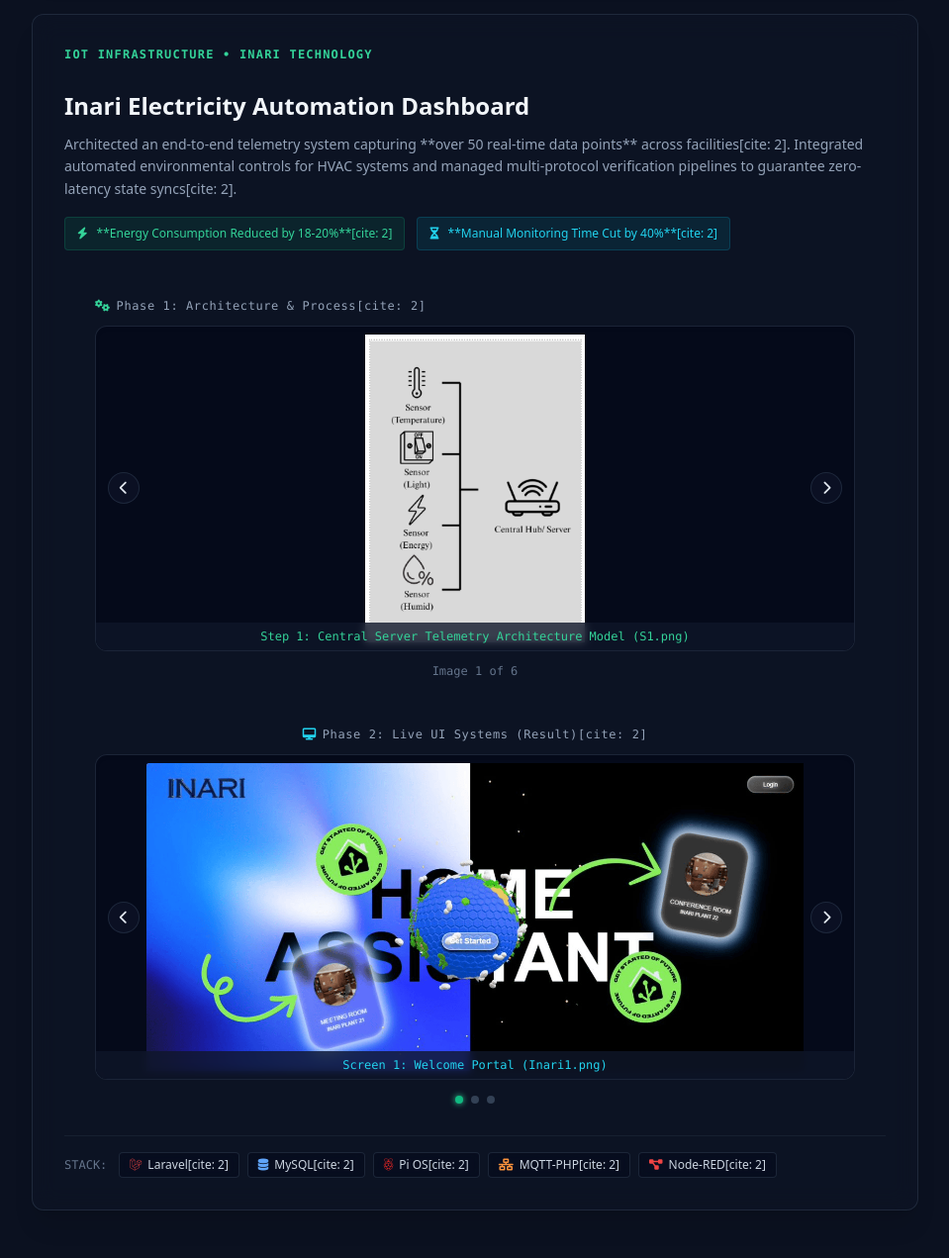
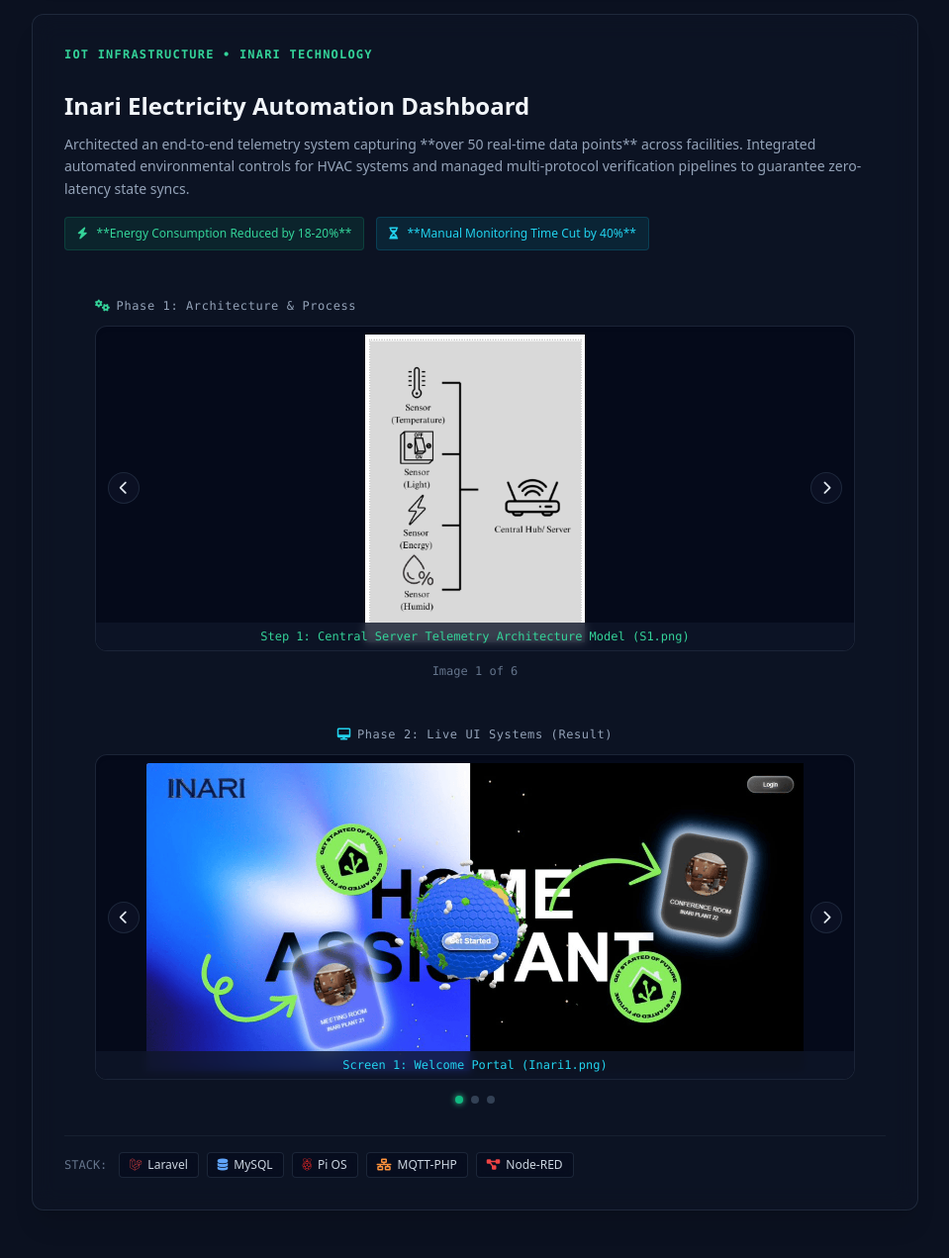
Before and after one commit to Tuckerspoole/My-Portfolio, a plain HTML site: page index.html in a window 1280 px wide. Shown: the part 5031-6302 px from the top of the page at 99% size, without its empty margins (160-1119 px from the left). Drawn offline with nearby package versions, Linux system fonts and the light colour scheme.

Commit message:
Add files via upload

```diff
--- a/index.html
+++ b/index.html
@@ -55,12 +55,10 @@
 </head>
 <body class="bg-[#0b1120] text-slate-200 font-sans scroll-smooth relative min-h-screen overflow-x-hidden">
 
-    <!-- Dynamic Ambient Background Glass Blobs -->
     <div class="absolute top-[-10%] left-[-20%] w-[600px] h-[600px] rounded-full bg-emerald-500/10 blur-[120px] pointer-events-none animate-blob-1"></div>
     <div class="absolute top-[30%] right-[-20%] w-[500px] h-[500px] rounded-full bg-cyan-500/10 blur-[100px] pointer-events-none animate-blob-2"></div>
     <div class="absolute bottom-[10%] left-[-10%] w-[500px] h-[500px] rounded-full bg-emerald-500/5 blur-[120px] pointer-events-none animate-blob-1"></div>
 
-    <!-- NAVIGATION -->
     <nav class="sticky top-0 z-50 bg-[#0f172a]/40 backdrop-blur-xl border-b border-slate-700/40 py-4 px-6 md:px-12 flex justify-between items-center transition-all duration-300">
         <a href="#" class="text-xl font-bold tracking-wider text-emerald-400 drop-shadow-[0_0_8px_rgba(52,211,153,0.3)] hover:scale-105 transition-transform">ADIB.DEV</a>
         <div class="hidden md:flex space-x-8 text-sm font-medium">
@@ -74,9 +72,7 @@
         <a href="mailto:Adibaimanonly@gmail.com" class="bg-emerald-500/10 backdrop-blur-md border border-emerald-400/40 text-emerald-400 px-4 py-2 rounded text-sm hover:bg-emerald-400 hover:text-slate-950 hover:scale-105 font-bold transition-all duration-300 shadow-[0_0_15px_rgba(52,211,153,0.1)]">Get In Touch</a>
     </nav>
 
-    <!-- HERO SECTION -->
     <section id="about" class="reveal min-h-[85vh] flex flex-col md:flex-row items-center justify-between px-6 md:px-24 lg:px-48 max-w-7xl mx-auto py-16 md:py-24 gap-12 relative z-10">
-        <!-- Left Column: Text Content -->
         <div class="flex-1 order-2 md:order-1">
             <p class="text-emerald-400 font-mono mb-3 tracking-wider">Hi, my name is</p>
             <h1 class="text-4xl md:text-5xl lg:text-6xl font-extrabold text-slate-100 tracking-tight mb-4 drop-shadow-md">
@@ -98,7 +94,6 @@
             </div>
         </div>
 
-        <!-- Right Column: Profile Picture Frame -->
         <div class="flex-1 order-1 md:order-2 flex justify-center items-center">
             <div class="relative group max-w-[280px] md:max-w-[320px]">
                 <div class="absolute -inset-1 bg-gradient-to-r bg-emerald-500 to-cyan-500 rounded-2xl blur opacity-20 group-hover:opacity-40 transition duration-500"></div>
@@ -115,7 +110,6 @@
 
     <hr class="border-slate-800 max-w-7xl mx-auto opacity-40">
 
-    <!-- EDUCATIONS SECTION -->
     <section id="education" class="reveal py-20 px-6 md:px-24 lg:px-48 max-w-4xl mx-auto relative z-10">
         <h2 class="text-3xl font-bold mb-12 flex items-center text-slate-100">
             <span class="text-emerald-400 font-mono text-xl mr-2">01.</span> Education
@@ -162,7 +156,6 @@
 
     <hr class="border-slate-800 max-w-7xl mx-auto opacity-40">
 
-    <!-- SKILLS SECTION -->
     <section id="skills" class="reveal py-20 px-6 md:px-24 lg:px-48 max-w-7xl mx-auto relative z-10">
         <h2 class="text-3xl font-bold mb-12 flex items-center text-slate-100">
             <span class="text-emerald-400 font-mono text-xl mr-2">02.</span> Technical Toolkit
@@ -254,7 +247,6 @@
 
     <hr class="border-slate-800 max-w-7xl mx-auto opacity-40">
 
-    <!-- EXPERIENCE SECTION -->
     <section id="experience" class="reveal py-20 px-6 md:px-24 lg:px-48 max-w-4xl mx-auto relative z-10">
         <h2 class="text-3xl font-bold mb-12 flex items-center text-slate-100">
             <span class="text-emerald-400 font-mono text-xl mr-2">03.</span> Where I've Worked
@@ -300,7 +292,6 @@
 
     <hr class="border-slate-800 max-w-7xl mx-auto opacity-40">
 
-    <!-- PROJECTS SECTION -->
     <section id="projects" class="reveal py-20 px-6 md:px-24 lg:px-48 max-w-7xl mx-auto relative z-10">
         <h2 class="text-3xl font-bold mb-12 flex items-center text-slate-100">
             <span class="text-emerald-400 font-mono text-xl mr-2">04.</span> Featured Accomplishments
@@ -308,7 +299,6 @@
 
         <div class="space-y-12">
 
-            <!-- Project 1: Enterprise Medical System (S-Core IT Solutions) -->
             <div class="bg-slate-900/40 backdrop-blur-md p-8 rounded-xl border border-slate-700/50 flex flex-col justify-between hover:border-emerald-500/40 transition-all duration-300 shadow-xl">
                 <div class="flex flex-col space-y-8">
                     <div>
@@ -318,14 +308,13 @@
                         </div>
                         <h3 class="text-2xl font-bold text-slate-100 mb-3">CAST Clinic Management Platform</h3>
                         <p class="text-slate-400 text-sm mb-6 leading-relaxed">
-                            Contributed to the development and optimization of a massive Java-based clinical management system used by 1,918 enterprise customers across 2,774 clinic and hospital branches[cite: 1]. Developed secure backend modules, integrated RESTful APIs, designed custom JasperReports, and automated background jobs.
+                            Contributed to the development and optimization of a massive Java-based clinical management system used by 1,918 enterprise customers across 2,774 clinic and hospital branches. Developed secure backend modules, integrated RESTful APIs, designed custom JasperReports, and automated background jobs.
                         </p>
                         <div class="bg-emerald-500/10 border border-emerald-500/20 text-emerald-400 text-xs px-3 py-2 rounded inline-block font-medium">
                             <i class="fas fa-bolt mr-2"></i>Slashed legacy system bugs by 35% during codebase migration.
                         </div>
                     </div>
 
-                    <!-- Phase 1: Team Recognition Slider -->
                     <div class="flex flex-col space-y-3 w-full max-w-3xl mx-auto">
                         <span class="text-xs font-mono text-slate-400 tracking-wider flex items-center gap-1.5"><i class="fas fa-trophy text-emerald-400"></i> Phase 1: Team Recognition</span>
                         <div class="relative bg-slate-950/60 rounded-xl border border-slate-700/50 overflow-hidden shadow-inner aspect-[21/9] flex items-center justify-center group">
@@ -343,7 +332,6 @@
                         <div class="text-xs font-mono text-slate-500 text-center" id="cast-process-counter">Image 1 of 3</div>
                     </div>
 
-                    <!-- Phase 2: Laptop Video Frame Showcase -->
                     <div class="flex flex-col space-y-3 w-full max-w-2xl mx-auto pt-4">
                         <span class="text-xs font-mono text-slate-400 tracking-wider text-center block"><i class="fas fa-laptop text-cyan-400"></i> Phase 2: Live Platform Demo Walkthrough</span>
                         <div class="w-full">
@@ -360,7 +348,6 @@
                     </div>
                 </div>
 
-                <!-- Technical Footer Badge Line -->
                 <div class="flex flex-wrap items-center gap-2 pt-6 mt-8 border-t border-slate-800/60">
                     <span class="text-xs font-mono text-slate-500 mr-2">STACK:</span>
                     <span class="flex items-center gap-1.5 bg-slate-950/40 backdrop-blur-sm text-slate-300 text-xs px-2.5 py-1 rounded border border-slate-700/50"><i class="fab fa-java text-orange-500"></i> Java</span>
@@ -369,7 +356,6 @@
                 </div>
             </div>
 
-            <!-- Project 2: Home Assistant Dashboard -->
             <div class="bg-slate-900/40 backdrop-blur-md p-8 rounded-xl border border-slate-700/50 flex flex-col justify-between hover:border-emerald-500/40 transition-all duration-300 shadow-xl">
                 <div class="flex flex-col space-y-8">
                     <div>
@@ -379,21 +365,20 @@
                         </div>
                         <h3 class="text-2xl font-bold text-slate-100 mb-3">Inari Electricity Automation Dashboard</h3>
                         <p class="text-slate-400 text-sm mb-4 leading-relaxed">
-                            Architected an end-to-end telemetry system capturing **over 50 real-time data points** across facilities[cite: 2]. Integrated automated environmental controls for HVAC systems and managed multi-protocol verification pipelines to guarantee zero-latency state syncs[cite: 2].
+                            Architected an end-to-end telemetry system capturing **over 50 real-time data points** across facilities. Integrated automated environmental controls for HVAC systems and managed multi-protocol verification pipelines to guarantee zero-latency state syncs.
                         </p>
                         <div class="flex flex-wrap gap-3 mb-4">
                             <div class="bg-emerald-500/10 border border-emerald-500/20 text-emerald-400 text-xs px-3 py-2 rounded font-medium">
-                                <i class="fas fa-bolt mr-1.5"></i> **Energy Consumption Reduced by 18-20%**[cite: 2]
+                                <i class="fas fa-bolt mr-1.5"></i> **Energy Consumption Reduced by 18-20%**
                             </div>
                             <div class="bg-cyan-500/10 border border-cyan-500/20 text-cyan-400 text-xs px-3 py-2 rounded font-medium">
-                                <i class="fas fa-hourglass-half mr-1.5"></i> **Manual Monitoring Time Cut by 40%**[cite: 2]
+                                <i class="fas fa-hourglass-half mr-1.5"></i> **Manual Monitoring Time Cut by 40%**
                             </div>
                         </div>
                     </div>
 
-                    <!-- Phase 1: Architecture & Process Slider -->
                     <div class="flex flex-col space-y-3 w-full max-w-3xl mx-auto">
-                        <span class="text-xs font-mono text-slate-400 tracking-wider flex items-center gap-1.5"><i class="fas fa-cogs text-emerald-400"></i> Phase 1: Architecture & Process[cite: 2]</span>
+                        <span class="text-xs font-mono text-slate-400 tracking-wider flex items-center gap-1.5"><i class="fas fa-cogs text-emerald-400"></i> Phase 1: Architecture & Process</span>
                         <div class="relative bg-slate-950/60 rounded-xl border border-slate-700/50 overflow-hidden shadow-inner aspect-[21/9] flex items-center justify-center group">
                             <img id="inari-process-img" src="S1.png" alt="Inari Process Flow" class="w-full h-full object-contain p-2 transition-all duration-300">
                             <div class="absolute bottom-0 inset-x-0 bg-slate-900/80 backdrop-blur-sm text-center py-1.5 text-xs font-mono text-emerald-400 px-2 truncate" id="inari-process-title">
@@ -409,9 +394,8 @@
                         <div class="text-xs font-mono text-slate-500 text-center" id="process-counter">Image 1 of 6</div>
                     </div>
 
-                    <!-- Phase 2: Live UI Systems Slider -->
                     <div class="flex flex-col space-y-3 w-full max-w-3xl mx-auto pt-4">
-                        <span class="text-xs font-mono text-slate-400 tracking-wider flex items-center gap-1.5 justify-center"><i class="fas fa-desktop text-cyan-400"></i> Phase 2: Live UI Systems (Result)[cite: 2]</span>
+                        <span class="text-xs font-mono text-slate-400 tracking-wider flex items-center gap-1.5 justify-center"><i class="fas fa-desktop text-cyan-400"></i> Phase 2: Live UI Systems (Result)</span>
                         <div class="relative bg-slate-950/60 rounded-xl border border-slate-700/50 overflow-hidden shadow-inner aspect-[21/9] flex items-center justify-center group">
                             <img id="inari-slider-img" src="Inari1.png" alt="Inari UI Screen" class="w-full h-full object-contain p-2 transition-all duration-300">
                             <div class="absolute bottom-0 inset-x-0 bg-slate-900/80 backdrop-blur-sm text-center py-1.5 text-xs font-mono text-cyan-400 px-2 truncate" id="inari-img-title">
@@ -432,18 +416,16 @@
                     </div>
                 </div>
 
-                <!-- Tech Badges -->
                 <div class="flex flex-wrap items-center gap-2 pt-4 mt-8 border-t border-slate-800/60">
                     <span class="text-xs font-mono text-slate-500 mr-1">STACK:</span>
-                    <span class="flex items-center gap-1.5 bg-slate-950/40 backdrop-blur-sm text-slate-300 text-xs px-2.5 py-1 rounded border border-slate-700/50"><i class="fab fa-laravel text-red-500"></i> Laravel[cite: 2]</span>
-                    <span class="flex items-center gap-1.5 bg-slate-950/40 backdrop-blur-sm text-slate-300 text-xs px-2.5 py-1 rounded border border-slate-700/50"><i class="fas fa-database text-blue-400"></i> MySQL[cite: 2]</span>
-                    <span class="flex items-center gap-1.5 bg-slate-950/40 backdrop-blur-sm text-slate-300 text-xs px-2.5 py-1 rounded border border-slate-700/50"><i class="fab fa-raspberry-pi text-red-600"></i> Pi OS[cite: 2]</span>
-                    <span class="flex items-center gap-1.5 bg-slate-950/40 backdrop-blur-sm text-slate-300 text-xs px-2.5 py-1 rounded border border-slate-700/50"><i class="fas fa-network-wired text-orange-400"></i> MQTT-PHP[cite: 2]</span>
-                    <span class="flex items-center gap-1.5 bg-slate-950/40 backdrop-blur-sm text-slate-300 text-xs px-2.5 py-1 rounded border border-slate-700/50"><i class="fas fa-project-diagram text-red-500"></i> Node-RED[cite: 2]</span>
+                    <span class="flex items-center gap-1.5 bg-slate-950/40 backdrop-blur-sm text-slate-300 text-xs px-2.5 py-1 rounded border border-slate-700/50"><i class="fab fa-laravel text-red-500"></i> Laravel</span>
+                    <span class="flex items-center gap-1.5 bg-slate-950/40 backdrop-blur-sm text-slate-300 text-xs px-2.5 py-1 rounded border border-slate-700/50"><i class="fas fa-database text-blue-400"></i> MySQL</span>
+                    <span class="flex items-center gap-1.5 bg-slate-950/40 backdrop-blur-sm text-slate-300 text-xs px-2.5 py-1 rounded border border-slate-700/50"><i class="fab fa-raspberry-pi text-red-600"></i> Pi OS</span>
+                    <span class="flex items-center gap-1.5 bg-slate-950/40 backdrop-blur-sm text-slate-300 text-xs px-2.5 py-1 rounded border border-slate-700/50"><i class="fas fa-network-wired text-orange-400"></i> MQTT-PHP</span>
+                    <span class="flex items-center gap-1.5 bg-slate-950/40 backdrop-blur-sm text-slate-300 text-xs px-2.5 py-1 rounded border border-slate-700/50"><i class="fas fa-project-diagram text-red-500"></i> Node-RED</span>
                 </div>
             </div>
 
-            <!-- Project 3: Decentralized Healthcare System -->
             <div class="bg-slate-900/40 backdrop-blur-md p-8 rounded-xl border border-slate-700/50 flex flex-col justify-between hover:border-emerald-500/40 transition-all duration-300 shadow-xl">
                 <div class="grid grid-cols-1 lg:grid-cols-2 gap-8 mb-6">
                     <div class="flex flex-col justify-between">
@@ -492,7 +474,6 @@
                 </div>
             </div>
 
-            <!-- Project 4: Motorola Firmware Testing -->
             <div class="bg-slate-900/40 backdrop-blur-md p-8 rounded-xl border border-slate-700/50 flex flex-col justify-between hover:border-emerald-500/40 transition-all duration-300 shadow-xl">
                 <div>
                     <div class="flex justify-between items-start mb-4">
@@ -515,7 +496,6 @@
         </div>
     </section>
 
-    <!-- CONTACT SECTION -->
     <section id="contact" class="reveal py-24 px-6 text-center max-w-xl mx-auto relative z-10">
         <p class="text-emerald-400 font-mono text-sm mb-3">04. What's Next?</p>
         <h2 class="text-4xl font-bold text-slate-100 mb-4">Get In Touch</h2>
@@ -537,7 +517,6 @@
         <p>© 2026 Muhammad Adib Aiman. All rights reserved.</p>
     </footer>
 
-    <!-- INTERACTIVE SCRIPTS FOR SHOWCASE COMPONENT DRIVERS -->
     <script>
         // SCROLL REVEAL UTILITY DRIVER via IntersectionObserver API
         const revealCallback = (entries, observer) => {
```
